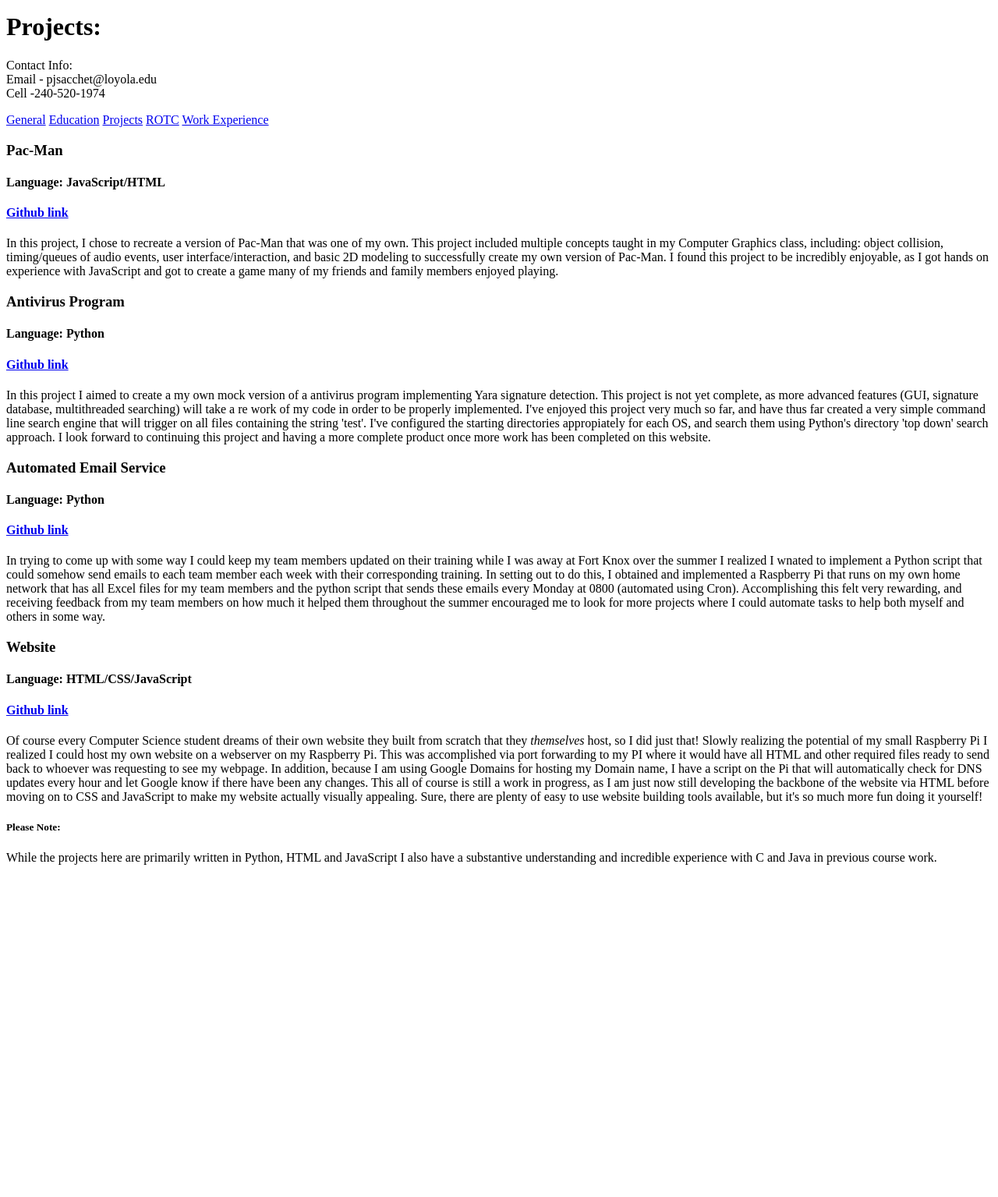
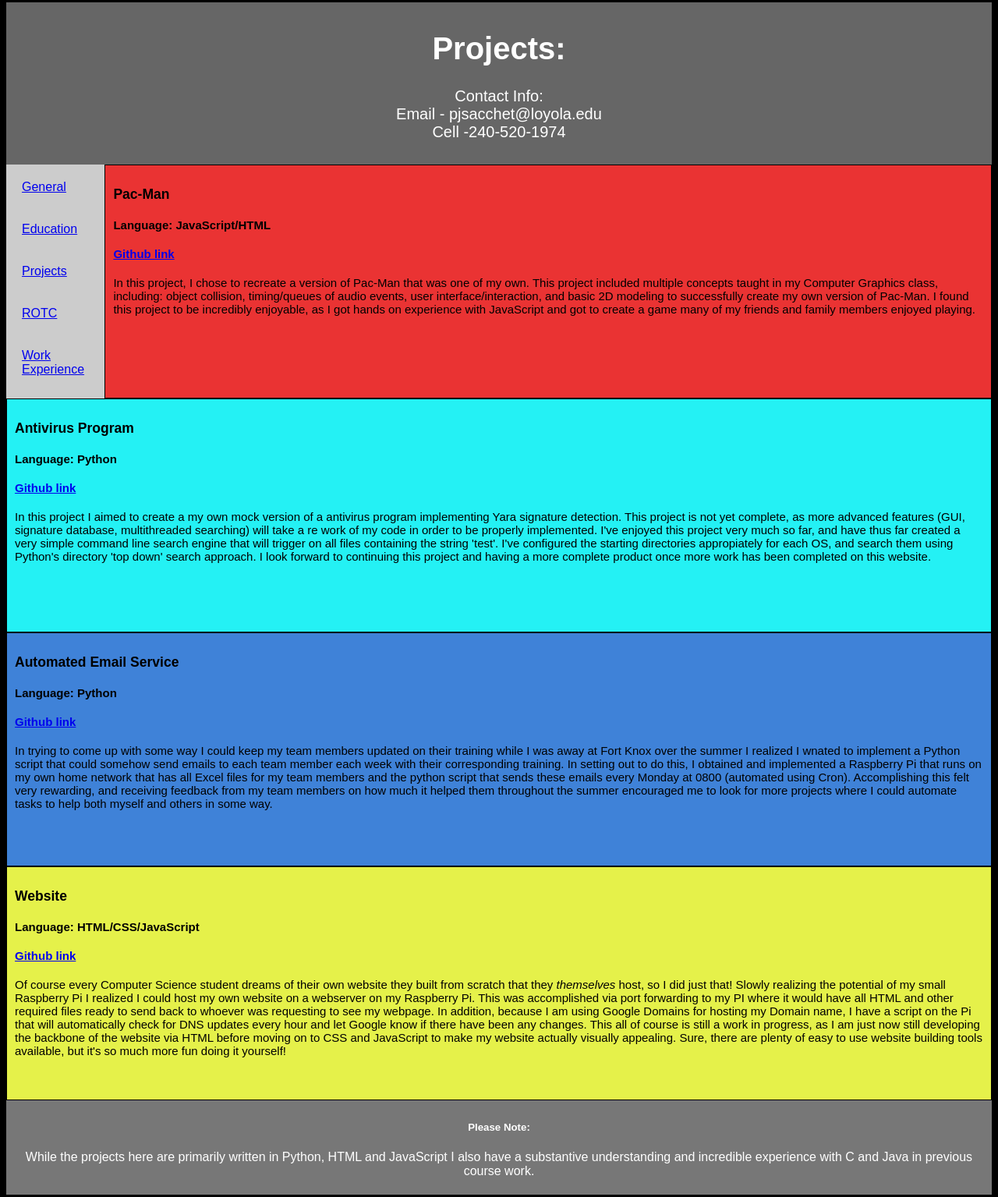
Before and after one commit to pjsacchet/Website, a plain HTML site: page projects.html in a window 1280 px wide. Shown: the part 5-1540 px from the top of the page at 78% size. Before the commit the page ends 1130 px from the top, so only its background shows below. Drawn offline with Linux system fonts and the light colour scheme.

Commit message:
Initial CSS design implemented

```diff
--- a/projects.html
+++ b/projects.html
@@ -13,9 +13,100 @@
     <meta charset="utf-8">
     <meta name="description" content="A quick overview of Patrick's Projects">
     <title>Patrick's Projects</title>
+    <style>
+    * {
+      box-sizing: border-box;
+    }
+    body {
+      font-family: Arial, Helvetica, sans-serif;
+      background-color: black;
+    }
+    header {
+      background-color: #666;
+      padding: 10px;
+      text-align: center;
+      font-size: 20px;
+      color: white;
+    }
+    footer {
+      background-color: #777;
+      padding: 5px;
+      text-align: center;
+      color: white;
+      float: left;
+      width: 100%;
+    }
+    nav {
+      float:left;
+      width: 10%;
+      height:300px;
+      background: #ccc;
+      padding: 20px;
+    }
+    nav ul {
+      list-style-type: none;
+      padding: 10px;
+    }
+    #art.pacman {
+      background-color: #ea3333;
+      float: left;
+      width: 90%;
+      height: 300px;
+      font-size: 15px;
+      padding: 10px;
+      border-style: solid;
+      border-width: thin;
+      border-color: black;
+    }
+    #art.virus {
+      background-color: #24f1f4;
+      float: left;
+      width: 100%;
+      height: 300px;
+      font-size: 15px;
+      padding: 10px;
+      border-style: solid;
+      border-width: thin;
+      border-color: black;
+    }
+    #art.email {
+      background-color: #3f82d8;
+      float: left;
+      width: 100%;
+      height: 300px;
+      font-size: 15px;
+      padding: 10px;
+      border-style: solid;
+      border-width: thin;
+      border-color: black;
+    }
+    #art.website {
+      background-color: #e5f14a;
+      float: left;
+      width: 100%;
+      height: 300px;
+      font-size: 15px;
+      padding: 10px;
+      border-style: solid;
+      border-width: thin;
+      border-color: black;
+    }
+    section:after {
+      content:"";
+      display:table;
+      clear: both;
+    }
+    @media (max-width: 600px) {
+      nav,article{
+        width: 100%;
+        height: auto;
+      }
+    }
+    </style>
   </head>
 
   <body>
+    <header>
       <h1>Projects:</h1>
       <p>
         Contact Info:
@@ -24,16 +115,22 @@
         <br>
         Cell -240-520-1974
       </p>
+    </header>
     <!-- Laying out panels for navigation of the site-->
-    <div>
+    <section>
       <nav>
         <a href="index.html" title="General">General</a>
+        <br><br><br>
         <a href="education.html" title="Education">Education</a>
+        <br><br><br>
         <a href="projects.html" title="Projects">Projects</a>
+        <br><br><br>
         <a href="ROTC.html" title="ROTC">ROTC</a>
+        <br><br><br>
         <a href="Work.html" title="Work">Work Experience</a>
       </nav>
-    <div>
+
+      <article id="art" class="pacman">
         <h3>Pac-Man</h3>
         <h4>Language: JavaScript/HTML</h4>
         <h4><a href="https://github.com/pjsacchet/Pac-Man" title="Pac-Man link">Github link</a></h4>
@@ -43,6 +140,9 @@
             modeling to successfully create my own version of Pac-Man. I found this project to be incredibly enjoyable, as I got hands on experience
             with JavaScript and got to create a game many of my friends and family members enjoyed playing.
           </p>
+      </article>
+
+      <article id="art" class="virus">
         <h3>Antivirus Program</h3>
         <h4>Language: Python</h4>
         <h4><a href="https://github.com/pjsacchet/Antivirus" title="Antivirus link">Github link</a></h4>
@@ -54,6 +154,9 @@
             OS, and search them using Python's directory 'top down' search approach. I look forward to continuing this project and having a more
             complete product once more work has been completed on this website.
           </p>
+      </article>
+
+      <article id="art" class="email">
         <h3>Automated Email Service</h3>
         <h4>Language: Python</h4>
         <h4><a href="https://github.com/pjsacchet/Automated-Emails" title="Automated email link">Github link</a></h4>
@@ -65,6 +168,9 @@
             Accomplishing this felt very rewarding, and receiving feedback from my team members on how much it helped them throughout the
             summer encouraged me to look for more projects where I could automate tasks to help both myself and others in some way.
           </p>
+      </article>
+
+      <article id="art" class="website">
         <h3>Website</h3>
         <h4>Language: HTML/CSS/JavaScript</h4>
         <h4><a href="https://github.com/pjsacchet/Website" title="Website link">Github link</a></h4>
@@ -78,11 +184,17 @@
           on to CSS and JavaScript to make my website actually visually appealing. Sure, there are plenty of easy to use website building tools
           available, but it's so much more fun doing it yourself!
         </p>
+      </article>
+
+
+      <footer>
         <h5>Please Note:</h5>
           <p>
             While the projects here are primarily written in Python, HTML and JavaScript I also have a substantive understanding and incredible experience
             with C and Java in previous course work.
         </p>
+      </footer>
+    </section>
   </body>
 
 </html>
```
Lines whose indentation alone changed are shown as unchanged.
